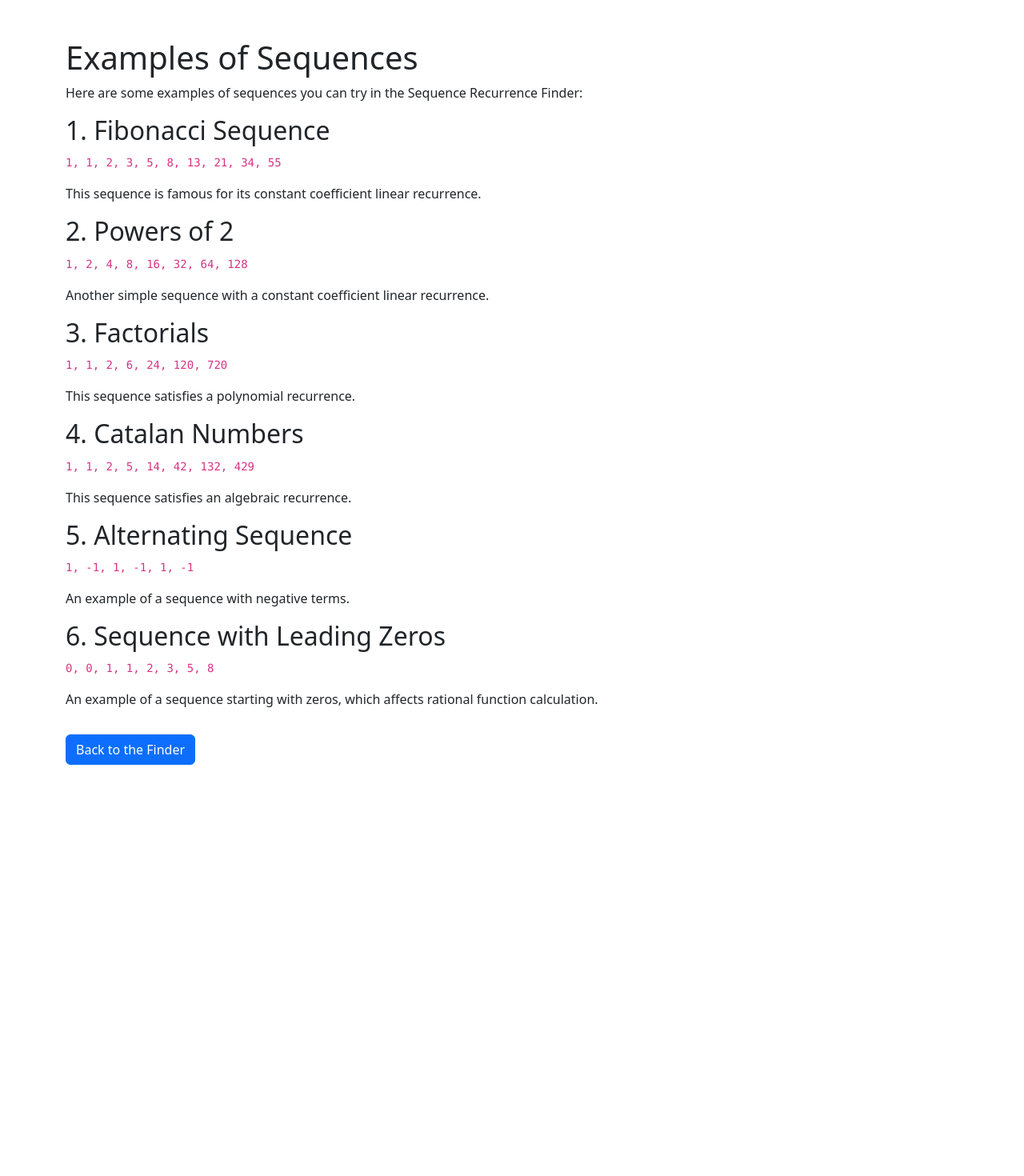
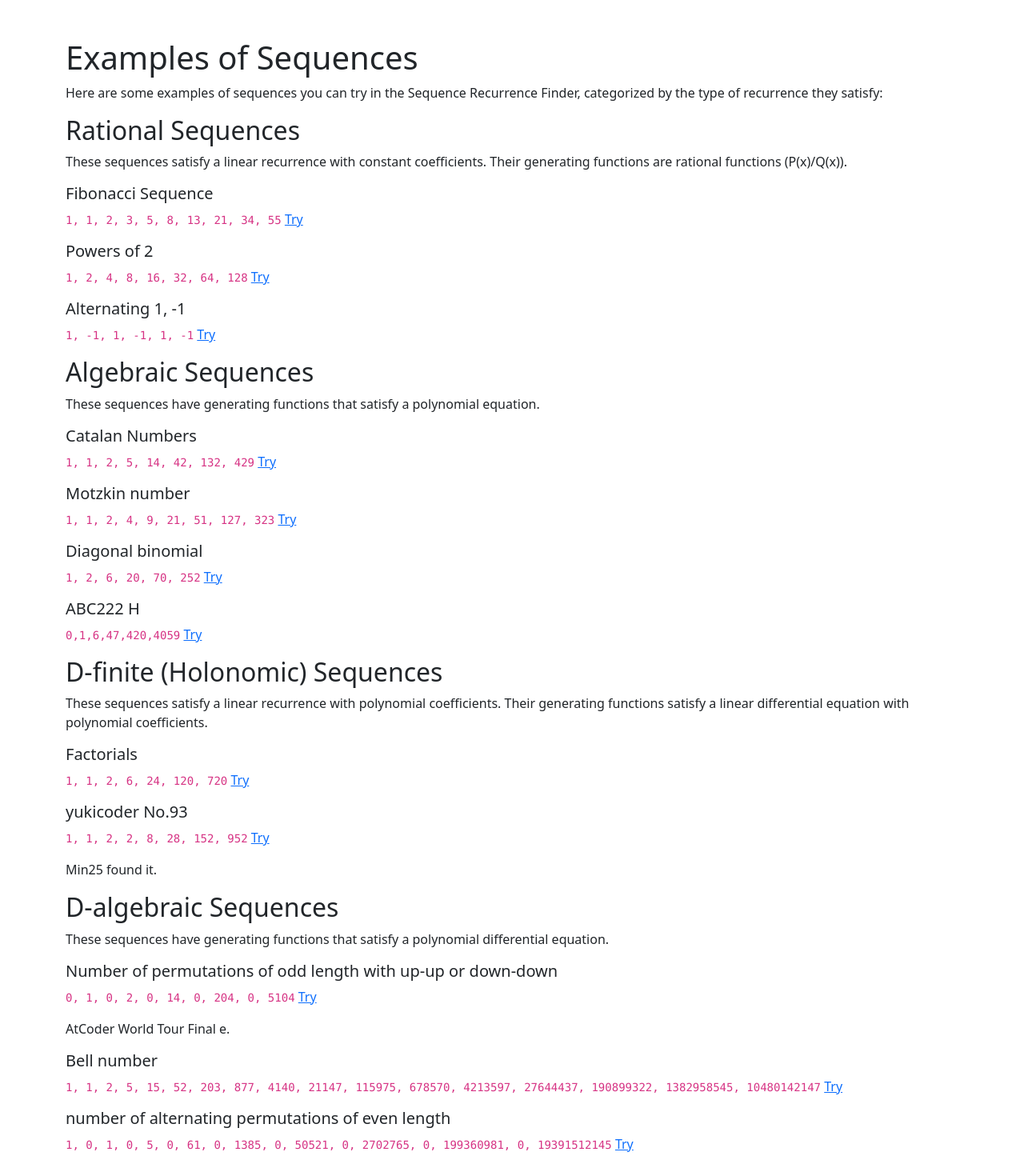
Before and after one commit to Maruoka842/functionFinder, a React (Vite) app: page /examples in a window 1280 px wide. Shown: the top 1470 px of the page at 80% size. Before the commit the page ends 956 px from the top, so only its background shows below. Built offline with nearby package versions, Linux system fonts and the light colour scheme.

Commit message:
例を追加

```diff
--- a/package.json
+++ b/package.json
@@ -3,12 +3,15 @@
   "private": true,
   "version": "0.0.0",
   "type": "module",
+  "homepage": "https://Maruoka842.github.io/functionFinder",
   "scripts": {
     "dev": "vite",
     "build": "vite build",
     "lint": "eslint .",
     "preview": "vite preview",
-    "test": "jest --config jest.config.ts"
+    "test": "jest --config jest.config.ts",
+    "predeploy": "npm run build",
+    "deploy": "gh-pages -d dist"
   },
   "dependencies": {
     "bootstrap": "^5.3.7",
@@ -35,6 +38,7 @@
     "eslint": "^9.29.0",
     "eslint-plugin-react-hooks": "^5.2.0",
     "eslint-plugin-react-refresh": "^0.4.20",
+    "gh-pages": "^6.3.0",
     "globals": "^16.2.0",
     "jest": "^30.0.3",
     "ts-jest": "^29.4.0",
--- a/src/App.tsx
+++ b/src/App.tsx
@@ -140,6 +140,20 @@ ${ogfExtendedSequence}`, 'rational')}>{copied['rational'] ? 'Copied!' : 'Copy'}<
         </div>
       )}
 
+      {polynomialRecurrenceResult && !polynomialRecurrenceResult.error && (
+        <div className="alert alert-info mt-4 position-relative" role="alert">
+          <p>Polynomial Recurrence:</p>
+          <button className="btn btn-sm btn-outline-secondary position-absolute top-0 end-0 mt-2 me-2" onClick={() => copyToClipboard(polynomialRecurrenceResult.polynomialRecurrenceEquation, 'polynomial')}>{copied['polynomial'] ? 'Copied!' : 'Copy'}</button>
+          <BlockMath math={polynomialRecurrenceResult.polynomialRecurrenceEquation} />
+          <p>Extended Sequence:</p>
+          <pre className="extended-sequence-output">{
+            typeof polynomialRecurrenceResult.sequence === 'string'
+              ? polynomialRecurrenceResult.sequence.replace("Extended Sequence:", "").trim()
+              : ''
+          }</pre>
+        </div>
+      )}
+
       {polynomialRecurrenceError && (
         <div className="alert alert-danger mt-4" role="alert">
           <p>Polynomial Recurrence:</p> {polynomialRecurrenceError}
@@ -186,7 +200,7 @@ ${ogfExtendedSequence}`, 'rational')}>{copied['rational'] ? 'Copied!' : 'Copy'}<
       <Link to="/how-to-use" className="me-3">How to Use</Link>
       <Link to="/algorithms" className="me-3">Learn about the Algorithms</Link>
       <Link to="/examples" className="me-3">Examples</Link>
-      <a href="https://x.com/37zigen" target="_blank" rel="noopener noreferrer">Contact Author (Twitter)</a>
+      <a href="https://x.com/37zigen" target="_blank" rel="noopener noreferrer">DM OK (Twitter)</a>
     </div>
   );
 }
--- a/src/Examples.tsx
+++ b/src/Examples.tsx
@@ -5,31 +5,47 @@ function Examples() {
   return (
     <div className="container mt-5">
       <h1>Examples of Sequences</h1>
-      <p>Here are some examples of sequences you can try in the Sequence Recurrence Finder:</p>
+      <p>Here are some examples of sequences you can try in the Sequence Recurrence Finder, categorized by the type of recurrence they satisfy:</p>
 
-      <h2>1. Fibonacci Sequence</h2>
-      <p><code>1, 1, 2, 3, 5, 8, 13, 21, 34, 55</code></p>
-      <p>This sequence is famous for its constant coefficient linear recurrence.</p>
+      <h2>Rational Sequences</h2>
+      <p>These sequences satisfy a linear recurrence with constant coefficients. Their generating functions are rational functions (P(x)/Q(x)).</p>
+      <h5>Fibonacci Sequence</h5>
+      <p><code>1, 1, 2, 3, 5, 8, 13, 21, 34, 55</code> <Link to="/?sequence=1,1,2,3,5,8,13,21,34,55&degree=1&extendLength=20">Try</Link></p>
 
-      <h2>2. Powers of 2</h2>
-      <p><code>1, 2, 4, 8, 16, 32, 64, 128</code></p>
-      <p>Another simple sequence with a constant coefficient linear recurrence.</p>
+      <h5>Powers of 2</h5>
+      <p><code>1, 2, 4, 8, 16, 32, 64, 128</code> <Link to="/?sequence=1,2,4,8,16,32,64,128&degree=1&extendLength=20">Try</Link></p>
 
-      <h2>3. Factorials</h2>
-      <p><code>1, 1, 2, 6, 24, 120, 720</code></p>
-      <p>This sequence satisfies a polynomial recurrence.</p>
+      <h5>Alternating 1, -1</h5>
+      <p><code>1, -1, 1, -1, 1, -1</code> <Link to="/?sequence=1,-1,1,-1,1,-1&degree=1&extendLength=20">Try</Link></p>
 
-      <h2>4. Catalan Numbers</h2>
-      <p><code>1, 1, 2, 5, 14, 42, 132, 429</code></p>
-      <p>This sequence satisfies an algebraic recurrence.</p>
+      <h2>Algebraic Sequences</h2>
+      <p>These sequences have generating functions that satisfy a polynomial equation.</p>
+      <h5>Catalan Numbers</h5>
+      <p><code>1, 1, 2, 5, 14, 42, 132, 429</code> <Link to="/?sequence=1,1,2,5,14,42,132,429&degree=1&extendLength=20">Try</Link></p>
+      <h5>Motzkin number</h5>
+      <p><code>1, 1, 2, 4, 9, 21, 51, 127, 323</code> <Link to="/?sequence=1,1,2,4,9,21,51,127,323&degree=2&extendLength=20">Try</Link></p>
+      <h5>Diagonal binomial</h5>
+      <p><code>1, 2, 6, 20, 70, 252</code> <Link to="/?sequence=1,2,6,20,70,252&degree=1&extendLength=20">Try</Link></p>
+      <h5>ABC222 H</h5>
+      <p><code>0,1,6,47,420,4059</code> <Link to="/?sequence=0,1,6,47,420,4059,41316,436345,737006,535794,665756,678736&degree=1&extendLength=20">Try</Link></p>
 
-      <h2>5. Alternating Sequence</h2>
-      <p><code>1, -1, 1, -1, 1, -1</code></p>
-      <p>An example of a sequence with negative terms.</p>
+      <h2>D-finite (Holonomic) Sequences</h2>
+      <p>These sequences satisfy a linear recurrence with polynomial coefficients. Their generating functions satisfy a linear differential equation with polynomial coefficients.</p>
+      <h5>Factorials</h5>
+      <p><code>1, 1, 2, 6, 24, 120, 720</code> <Link to="/?sequence=1,1,2,6,24,120,720&degree=1&extendLength=20">Try</Link></p>
+      <h5>yukicoder No.93</h5>
+      <p><code>1, 1, 2, 2, 8, 28, 152, 952</code> <Link to="/?sequence=1,1,2,2,8,28,152,952,7208,62296,605864,522934,951268,408314,460283,696500,17045,819809,110051,817027,391750,406848,886786,46633,699032,61450,243777,940538,211999,763310,943144,217768,262364,854737,570686,870372,220002,618363,961813,86297,334626,877521,163352,36748,826053,537680,948030,218226,593090,655673,959753,544220,513944,205002&degree=2&extendLength=20">Try</Link></p>
+      <p>Min25 found it.</p>
 
-      <h2>6. Sequence with Leading Zeros</h2>
-      <p><code>0, 0, 1, 1, 2, 3, 5, 8</code></p>
-      <p>An example of a sequence starting with zeros, which affects rational function calculation.</p>
+      <h2>D-algebraic Sequences</h2>
+      <p>These sequences have generating functions that satisfy a polynomial differential equation.</p>
+      <h5>Number of permutations of odd length with up-up or down-down</h5>
+      <p><code>0, 1, 0, 2, 0, 14, 0, 204, 0, 5104</code> <Link to="/?sequence=0, 1, 0, 2, 0, 14, 0, 204, 0, 5104, 0, 195040, 0, 570386, 0, 168983, 0, 671563, 0, 226455, 0, 272519, 0, 603129, 0, 298609, 0, 841256, 0, 663822, 0, 476977, 0, 574167, 0, 318955, 0, 57566, 0, 387157&degree=3&extendLength=20">Try</Link></p>
+      <p>AtCoder World Tour Final e.</p>
+      <h5>Bell number</h5>
+      <p><code>1, 1, 2, 5, 15, 52, 203, 877, 4140, 21147, 115975, 678570, 4213597, 27644437, 190899322, 1382958545, 10480142147</code> <Link to="/?sequence=1,1,2,5,15,52,203,877,4140,21147,115975,678570,4213597,27644437,190899322,1382958545,10480142147&degree=4&extendLength=20">Try</Link></p>
+      <h5>number of alternating permutations of even length</h5>
+      <p><code>1, 0, 1, 0, 5, 0, 61, 0, 1385, 0, 50521, 0, 2702765, 0, 199360981, 0, 19391512145</code> <Link to="/?sequence=1,0,1,0,5,0,61,0,1385,0,50521,0,2702765,0,199360981,0,19391512145&degree=4&extendLength=20">Try</Link></p>
 
       <Link to="/" className="btn btn-primary mt-3">Back to the Finder</Link>
     </div>
--- a/src/recurrence.ts
+++ b/src/recurrence.ts
@@ -348,7 +348,7 @@ function generatePolynomialRecurrenceEquationString(coeffs: number[][], order: n
       }
 
       if (d > 0) {
-        term_str += (d === 1) ? "m" : `m^{${d}}`;
+        term_str += (d === 1) ? "n" : `n^{${d}}`;
       }
       poly_parts.push(term_str);
     }
@@ -362,7 +362,7 @@ function generatePolynomialRecurrenceEquationString(coeffs: number[][], order: n
         poly_str = "-" + poly_str.substring(1).trim();
       }
 
-      const term_name = (i === 0) ? "a_m" : `a_{m-${i}}`;
+      const term_name = (i === 0) ? "a_n" : `a_{n-${i}}`;
       let final_term_str = "";
 
       if (poly_str === "1") {
@@ -771,7 +771,6 @@ export const findRationalFunction = (terms: number[]) => {
 
 export function mulPoly(a: number[], b: number[]): number[] {
   const n = a.length, m = b.length;
-  if (n === 0 || m === 0) return [];
   const res: number[] = new Array(n + m - 1).fill(0);
   for (let i = 0; i < n; i++) {
     for (let j = 0; j < m; j++) {
--- a/vite.config.ts
+++ b/vite.config.ts
@@ -5,4 +5,5 @@ import react from '@vitejs/plugin-react'
 /** @type {import('vite').UserConfig} */
 export default defineConfig({
   plugins: [react()],
+  base: '/functionFinder/',
 })
```
Also changed, not shown: 1 other file (tests, documents, lock files or other folders).
